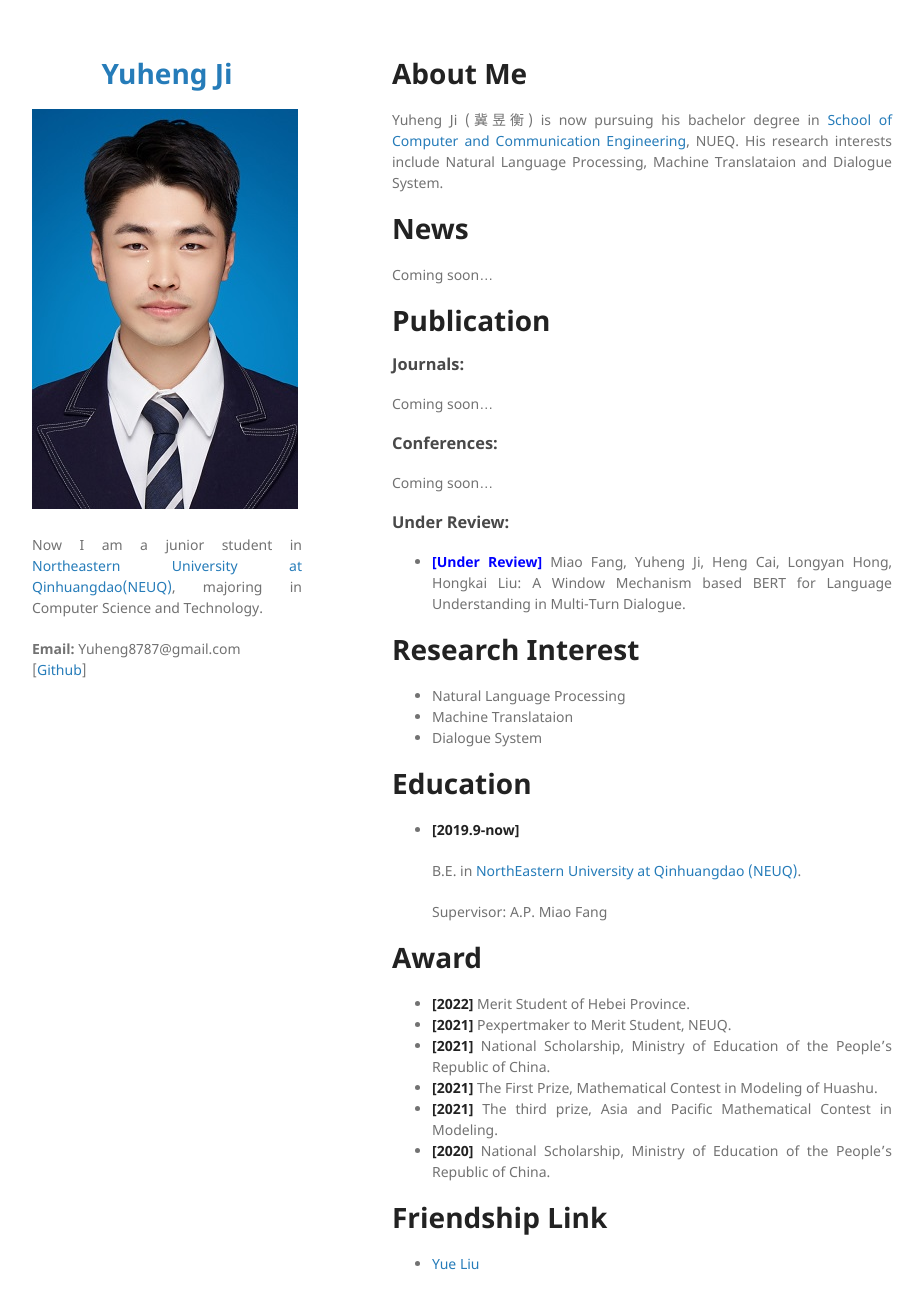
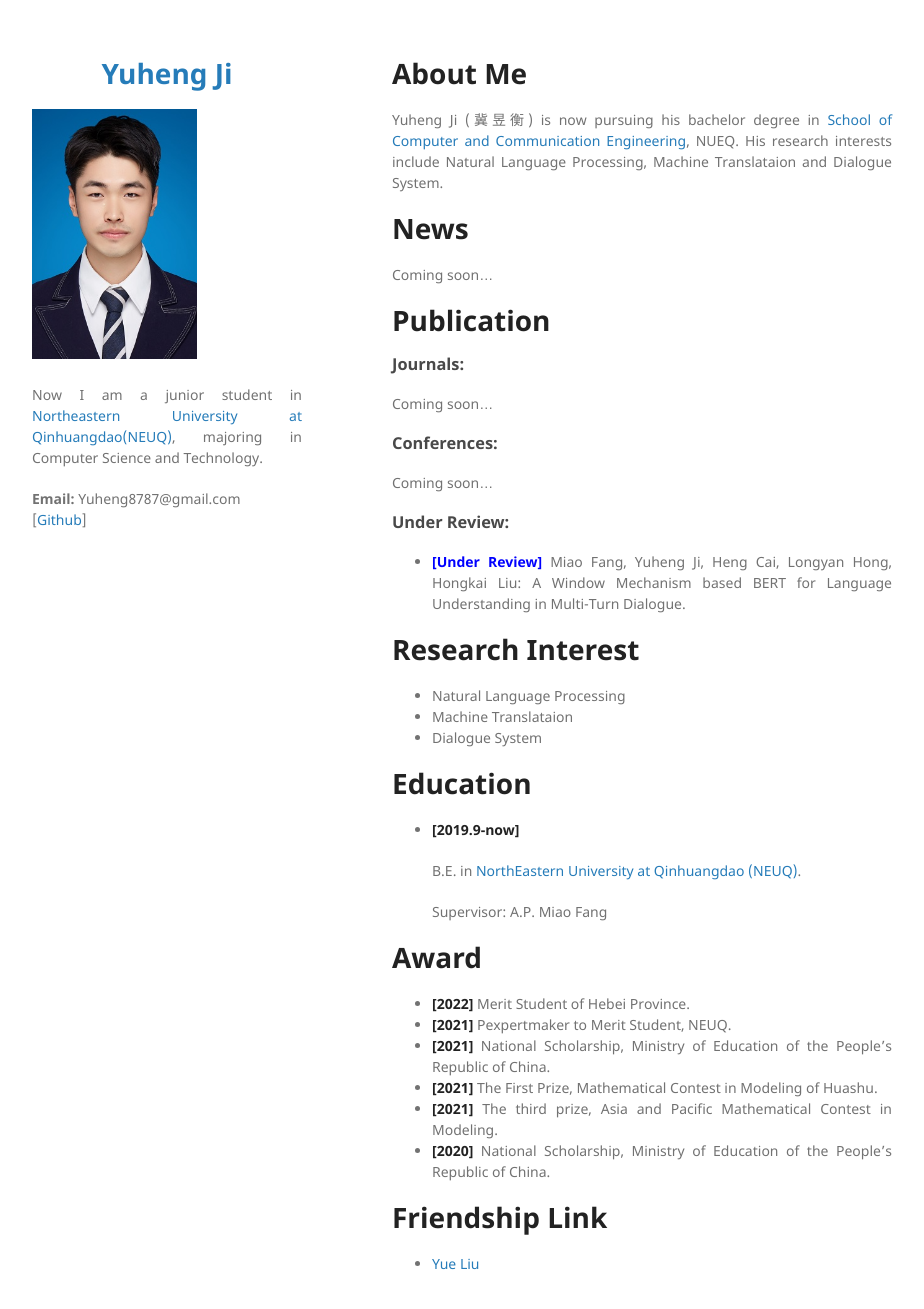
Before and after one commit to Yuheng2000/yuheng2000.github.io, a Jekyll site: the page built from index.md, in a window 1280 px wide and 1344 px high. Shown: the top 1309 px of the window, without its empty margins (178-1102 px from the left). Built offline with Jekyll 4.4.1, drawn with Linux system fonts in a browser that asks for light colours; our own code applies the rules of GitHub Pages for plain Markdown files.

Commit message:
Update default.html

```diff
--- a/_layouts/default.html
+++ b/_layouts/default.html
@@ -17,7 +17,7 @@
           <header>
               <h1 align="center"><a href="{{ "/" | absolute_url }}">{{ site.title | default: site.github.repository_name }}</a></h1>
 
-              <img src="{{site.logo | relative_url}}" alt="Logo" width="266px" height="400"/>
+              <img src="{{site.logo | relative_url}}" alt="Logo" width="165px" height="250px"/>
 
               <h1></h1>
 
```
